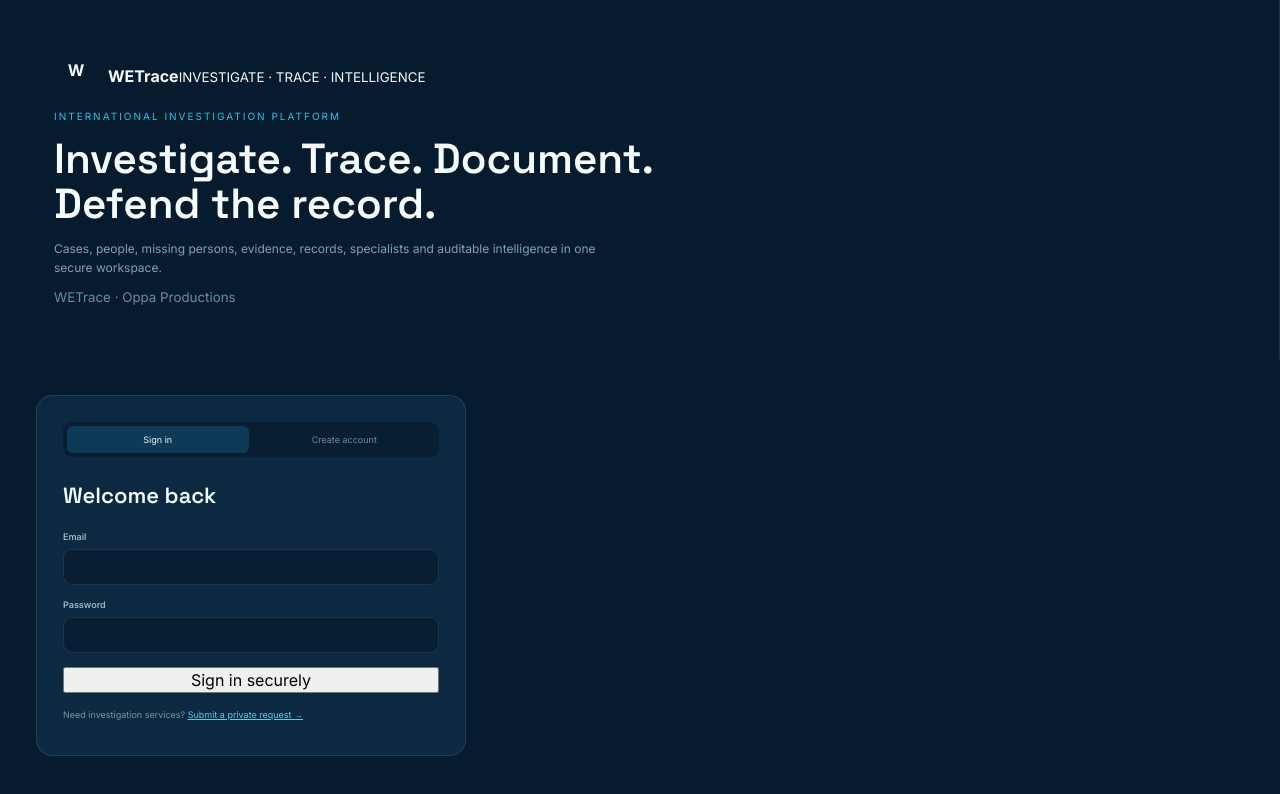
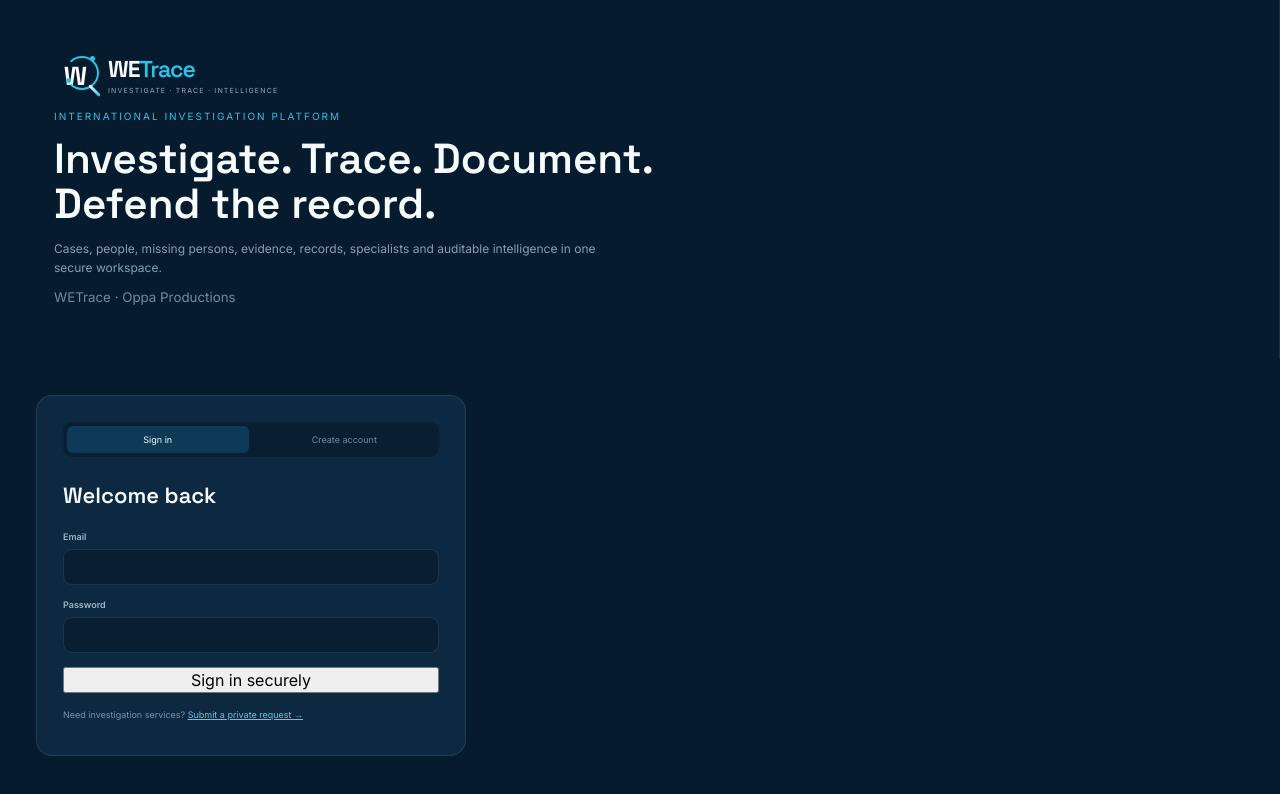
Before and after one commit to warmembraceenglish-boop/wetrace, a Next.js app: page /login in a window 1280 px wide. Shown: the top 794 px of the page. Built offline with nearby package versions, Linux system fonts and the light colour scheme; no server answers.

Commit message:
Restore WETrace logo component

```diff
--- a/app/components/Logo.tsx
+++ b/app/components/Logo.tsx
@@ -1,7 +1,8 @@
 import Link from "next/link";
+
 export default function Logo(){
- return <Link className="brand" href="/">
-   <span className="brandMark"><b>W</b><i/></span>
-   <span><strong>WETrace</strong><small>INVESTIGATE · TRACE · INTELLIGENCE</small></span>
- </Link>;
+ return <Link href="/" className="brand" aria-label="WETrace home">
+   <div className="brandMark" aria-hidden="true"><span className="brandW">W</span><span className="brandOrbit"/><span className="brandLens"/></div>
+   <div><div className="brandName"><strong>WE</strong><span>Trace</span></div><div className="brandSub">INVESTIGATE · TRACE · INTELLIGENCE</div></div>
+ </Link>
 }
```
